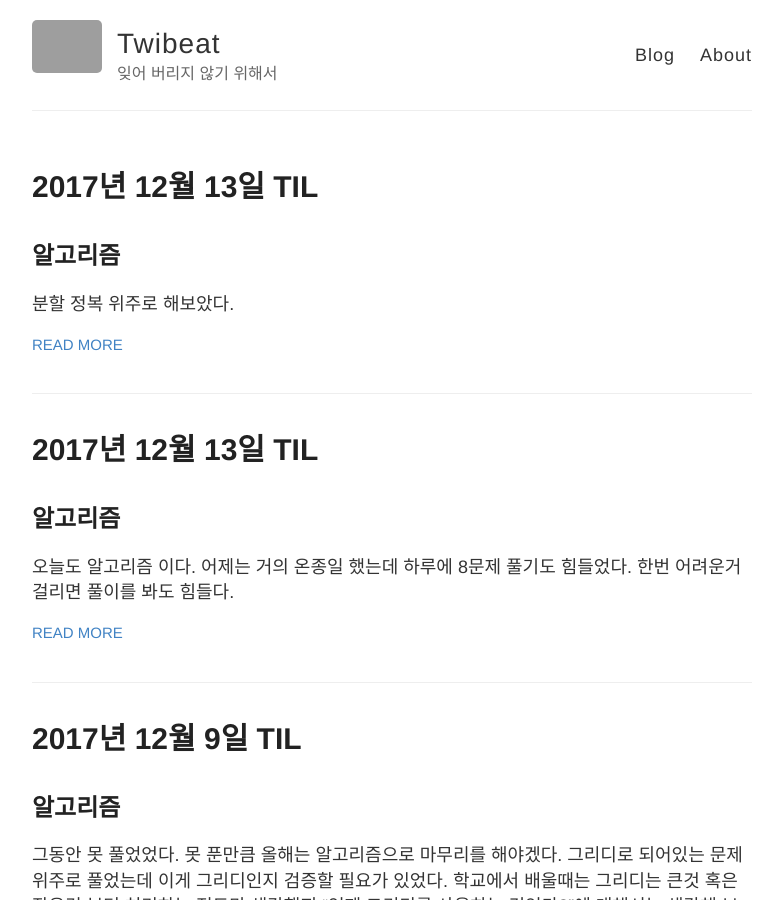
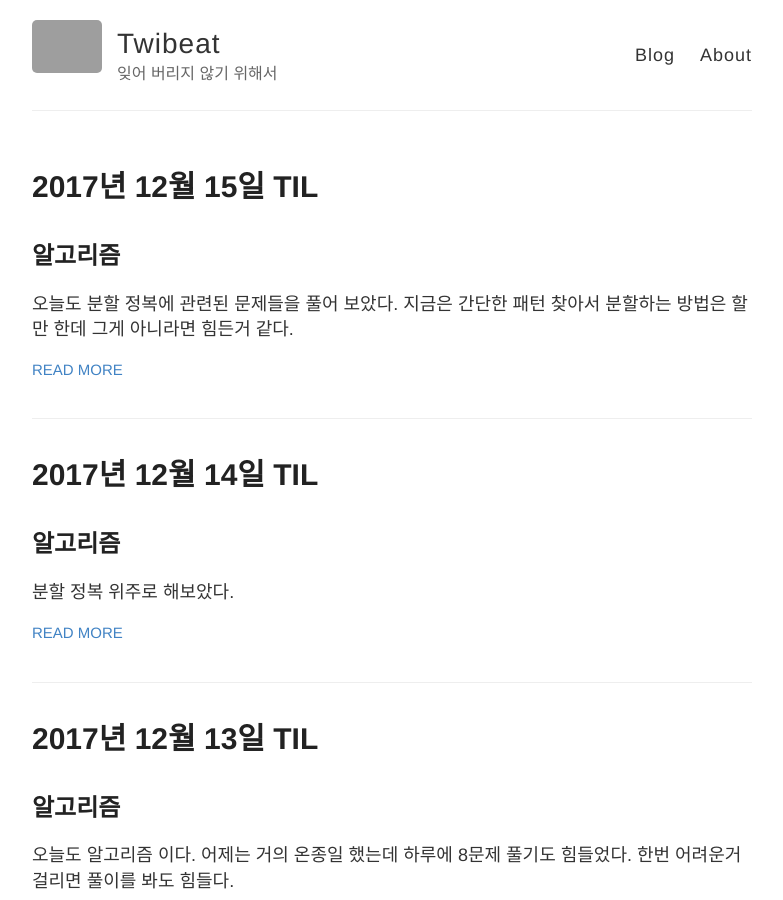
Before and after one commit to changmin-dev/changmin-dev.github.io, a Jekyll site: the page built from index.html, in a window 1280 px wide and 900 px high. Shown: the whole window, without its empty margins (248-1031 px from the left). Built offline with Jekyll 4.4.1, drawn with Linux system fonts in a browser that asks for light colours; grey boxes are pictures that could not be loaded.

Commit message:
2017 12월 15일 TIL, 오타 수정

```diff
--- a/_posts/2017-12-14-TIL20171214.md
+++ b/_posts/2017-12-14-TIL20171214.md
@@ -1,6 +1,6 @@
 ---
 layout: post
-title: 2017년 12월 13일 TIL
+title: 2017년 12월 14일 TIL
 ---
 
 ## 알고리즘
--- /dev/null
+++ b/_posts/2017-12-15-TIL20171215.md
@@ -0,0 +1,31 @@
+---
+layout: post
+title: 2017년 12월 15일 TIL
+---
+
+## 알고리즘
+오늘도 분할 정복에 관련된 문제들을 풀어 보았다. 지금은 간단한 패턴 찾아서 분할하는 방법은 할만 한데 그게 아니라면 힘든거 같다.
+
+### 트리의 순회
+[문제 링크](https://www.acmicpc.net/problem/2263)
+규칙은 찾았지만, 코드로 옮기기가 힘들었다. 아직 생각을 코드로 옮길 수 있는 사람하고는 거리가 먼거 같다.
+
+### 쿼드트리
+[문제 링크](https://www.acmicpc.net/problem/1992)
+' '의 경우 아스키코드 0과는 다르다는 것을 생각해야한다.
+
+### 별찍기 10
+[문제 링크](https://www.acmicpc.net/problem/2447)
+별찍기가 이렇게 심오한지는 몰랐다. 1학년때 많이 했던거 같은데
+
+### Z
+[문제 링크](https://www.acmicpc.net/problem/1074)
+처음에 배열을 만들어서 해서 런타임 오류로 고생하다가 계산하는 방법으로 해결했다.
+
+### 버블 소트
+[문제 링크](https://www.acmicpc.net/problem/1517)
+순서가 다른것을 카운팅하는 것은 잘 찾았지만 머지 소트를 이용해야 할 줄은 몰랐다.
+
+### 가장 가까운 두점
+[문제 링크](https://www.acmicpc.net/problem/2261)
+수업 시간에 배웠지만 어려웠다. 수업시간에 배운건 시험을 잘봐도 복습하지 않으면 절대 나의 것은 아닌거 같다.
```
